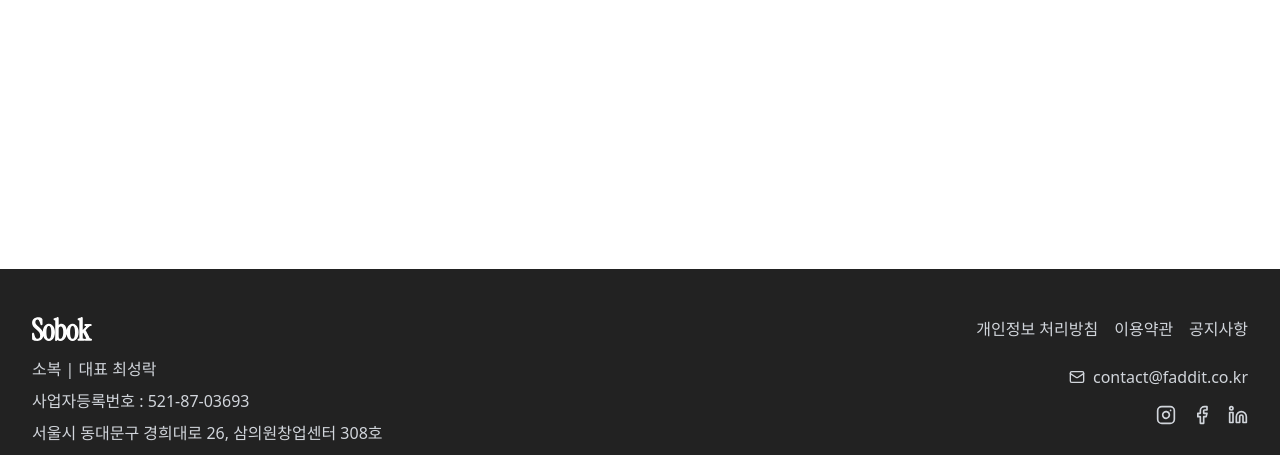
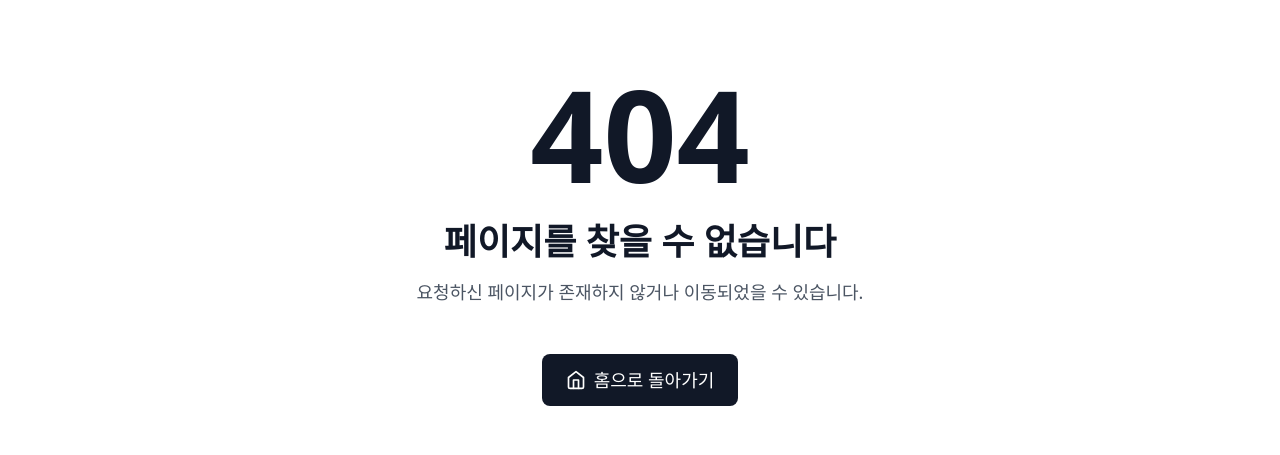
Before and after one commit to faddit-agency/sobok, a React (Vite) app: page /404 in a window 1280 px wide. Shown: the part 186-641 px from the top of the page. Built offline with nearby package versions, Linux system fonts and the light colour scheme; no server answers.

Commit message:
Add 404 page and block invalid routes with redirects

```diff
--- a/src/App.tsx
+++ b/src/App.tsx
@@ -12,6 +12,7 @@ import { Privacy } from "./pages/Privacy"
 import { WorkDetail } from "./pages/WorkDetail"
 import { Notice } from "./pages/Notice"
 import { NoticeDetail } from "./pages/NoticeDetail"
+import { NotFound } from "./pages/NotFound"
 
 function App() {
   return (
@@ -29,6 +30,8 @@ function App() {
             <Route path="/privacy" element={<Privacy />} />
             <Route path="/notice" element={<Notice />} />
             <Route path="/notice/:id" element={<NoticeDetail />} />
+            <Route path="/404" element={<NotFound />} />
+            <Route path="*" element={<NotFound />} />
           </Routes>
         </main>
         <Footer />
--- a/src/contexts/LanguageContext.tsx
+++ b/src/contexts/LanguageContext.tsx
@@ -386,6 +386,12 @@ const translations = {
     "notice.views": "조회",
     "notice.1.title": "서비스 오픈 안내",
     "notice.1.content": "소복 서비스가 2025년 11월 21일에 정식 오픈되었습니다.\n\n맞춤형 보자기 제작 서비스를 통해 브랜드의 감성을 포장하는 가장 간결한 방식을 제공해드리겠습니다.\n\n많은 관심과 이용 부탁드립니다.",
+
+    // 404 Not Found
+    "notFound.title": "404",
+    "notFound.subtitle": "페이지를 찾을 수 없습니다",
+    "notFound.description": "요청하신 페이지가 존재하지 않거나 이동되었을 수 있습니다.",
+    "notFound.home": "홈으로 돌아가기",
 
     // Footer
     "footer.company": "소복",
@@ -817,6 +823,12 @@ const translations = {
     "notice.1.title": "Service Launch Announcement",
     "notice.1.content": "SOBOK service officially launched on November 21, 2025.\n\nWe will provide the most concise way to package a brand's sensibility through our custom bojagi production service.\n\nWe appreciate your interest and look forward to serving you.",
 
+    // 404 Not Found
+    "notFound.title": "404",
+    "notFound.subtitle": "Page Not Found",
+    "notFound.description": "The page you are looking for does not exist or may have been moved.",
+    "notFound.home": "Go to Home",
+
     // Footer
     "footer.company": "SOBOK",
     "footer.ceo": "CEO Choi Seong-rak",
--- /dev/null
+++ b/src/pages/NotFound.tsx
@@ -0,0 +1,48 @@
+import { Link } from "react-router-dom"
+import { Home } from "lucide-react"
+import { useLanguage } from "../contexts/LanguageContext"
+import { useMetaTags } from "../hooks/useMetaTags"
+
+export function NotFound() {
+  const { t } = useLanguage()
+
+  useMetaTags({
+    title: "404 - 페이지를 찾을 수 없습니다 | 소복",
+    description: "요청하신 페이지를 찾을 수 없습니다.",
+    image: "/og-home.jpg",
+    url: "/404",
+    type: "website"
+  })
+
+  return (
+    <main className="pt-32 pb-20 px-4 min-h-screen flex items-center">
+      <div className="container mx-auto px-4 text-center">
+        <div className="max-w-2xl mx-auto">
+          {/* 404 숫자 */}
+          <h1 className="text-8xl md:text-9xl font-bold text-gray-900 mb-6">
+            {t("notFound.title")}
+          </h1>
+
+          {/* 제목 */}
+          <h2 className="text-3xl md:text-4xl font-bold text-gray-900 mb-4">
+            {t("notFound.subtitle")}
+          </h2>
+
+          {/* 설명 */}
+          <p className="text-lg text-gray-600 mb-12">
+            {t("notFound.description")}
+          </p>
+
+          {/* 홈으로 돌아가기 버튼 */}
+          <Link
+            to="/"
+            className="inline-flex items-center gap-2 px-6 py-3 bg-gray-900 text-white font-medium rounded-lg hover:bg-gray-800 transition-colors"
+          >
+            <Home size={20} />
+            {t("notFound.home")}
+          </Link>
+        </div>
+      </div>
+    </main>
+  )
+}
```
Also changed, not shown: vercel.json.
